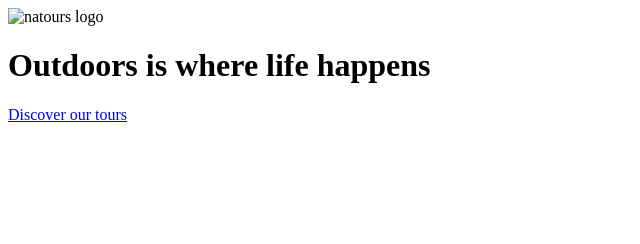
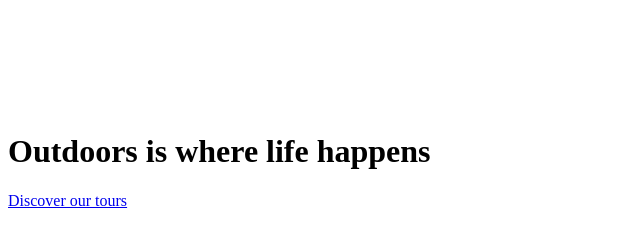
Before and after one commit to MLCampbell/natours, a website: page index.html in a window 1280 px wide. Shown: the whole page, without its empty margins (0-640 px from the left). Drawn offline with Linux system fonts and the light colour scheme; the site is published under a folder, as on GitHub Pages, so addresses that start at the root find nothing.

Commit message:
update parcel build command to fix src urls

```diff
--- a/index.html
+++ b/index.html
@@ -1 +1 @@
-<!DOCTYPE html><html lang="en"><head><meta charset="utf-8"><meta name="viewport" content="width=device-width, initial-scale=1.0"><link href="https://fonts.googleapis.com/css?family=Lato:100,300,400,700,900" rel="stylesheet"><link rel="stylesheet" href="/index.9153ff65.css"><link rel="icon shortcut" type="image/png" href="/favicon.bfc22f79.png"><script src="/index.440989be.js"></script><title>Natours | Exciting tours for adventurous people</title></head><body> <header class="header"> <div class="header__logo-box"> <img class="header__logo" src="/logo-white.5f8a8cf7.png" alt="natours logo"> </div> <div class="header__text-box"> <h1 class="heading-primary"> <span class="heading-primary--main">Outdoors</span> <span class="heading-primary--sub">is where life happens</span> </h1> <a href="#" class="btn btn--animated btn--white">Discover our tours</a> </div> </header> </body></html>
+<!DOCTYPE html><html lang="en"><head><meta charset="utf-8"><meta name="viewport" content="width=device-width, initial-scale=1.0"><link href="https://fonts.googleapis.com/css?family=Lato:100,300,400,700,900" rel="stylesheet"><link rel="stylesheet" href="index.9153ff65.css"><link rel="icon shortcut" type="image/png" href="favicon.bfc22f79.png"><script src="index.440989be.js"></script><title>Natours | Exciting tours for adventurous people</title></head><body> <header class="header"> <div class="header__logo-box"> <img class="header__logo" src="logo-white.5f8a8cf7.png" alt="natours logo"> </div> <div class="header__text-box"> <h1 class="heading-primary"> <span class="heading-primary--main">Outdoors</span> <span class="heading-primary--sub">is where life happens</span> </h1> <a href="#" class="btn btn--animated btn--white">Discover our tours</a> </div> </header> </body></html>
--- a/package.json
+++ b/package.json
@@ -7,7 +7,7 @@
   "scripts": {
     "test": "echo \"Error: no test specified\" && exit 1",
     "start": "rimraf dist && parcel",
-    "build": "rimraf dist && parcel build"
+    "build": "rimraf dist && parcel build --public-url ./"
   },
   "repository": {
     "type": "git",
```
